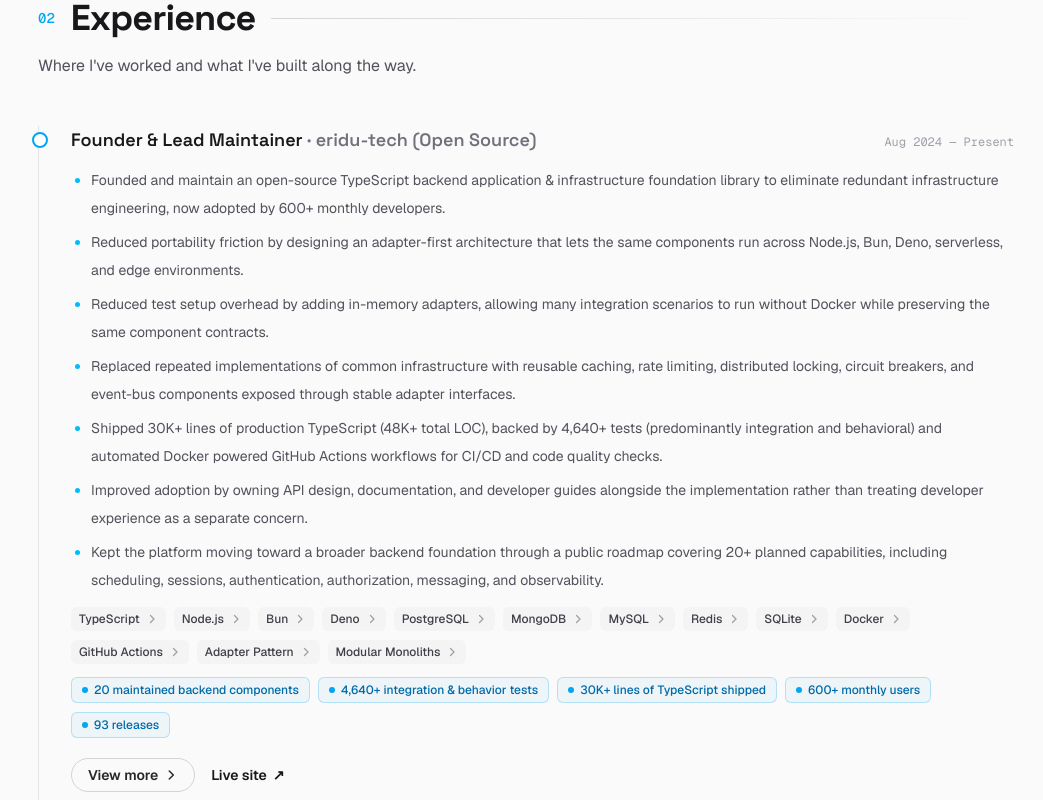
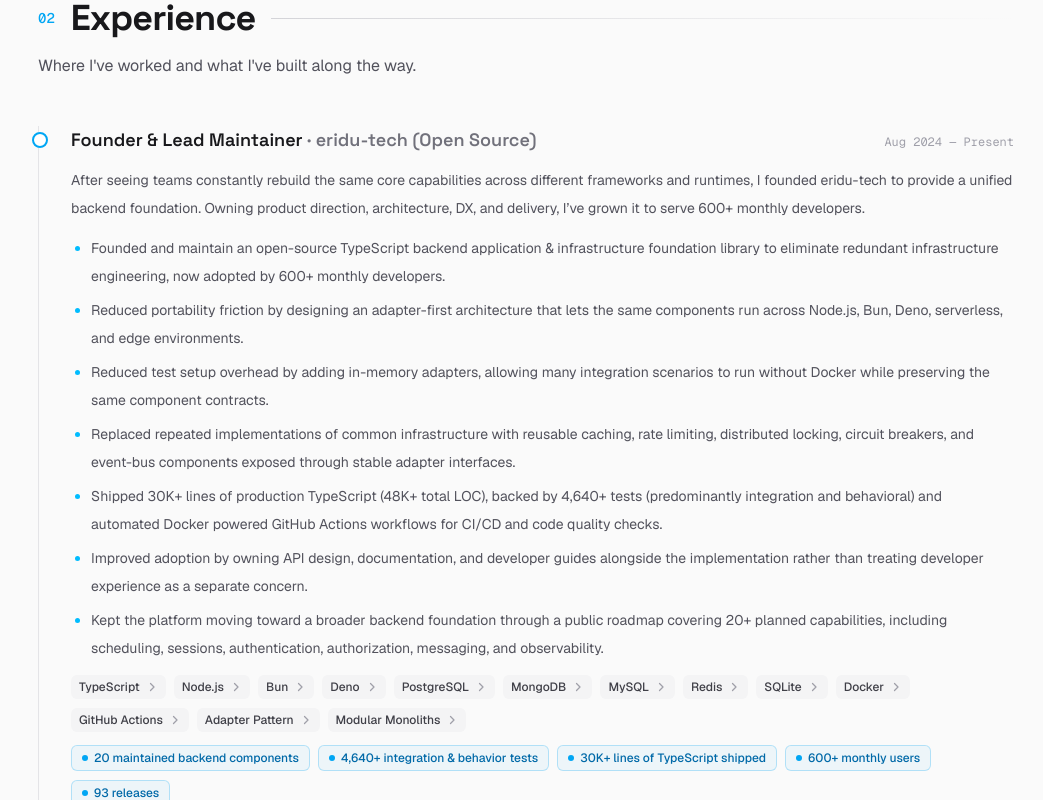
Before and after one commit to yousif-khalil-abdulkarim/yousif-abdulkarim-portfolio, a Next.js app: page /main in a window 1280 px wide. Shown: the part 2140-2940 px from the top of the page, without its empty margins (114-1157 px from the left). Built offline with nearby package versions, Linux system fonts and the light colour scheme; no server answers; what @react-pdf/renderer would draw is missing.

Commit message:
Show experience summary on card and remove points show-more
- Render the experience summary on the timeline card (not only in the modal).
- Remove the Show more button from the points list; points are now capped by pointsLimit.

```diff
--- a/src/components/experience-card.tsx
+++ b/src/components/experience-card.tsx
@@ -33,6 +33,11 @@ export default function ExperienceCard({
         </h3>
         <span className="font-mono text-xs text-zinc-400">{job.period}</span>
       </div>
+      {job.summary && (
+        <p className="mt-3 text-sm leading-7 text-zinc-600 dark:text-zinc-400">
+          {job.summary}
+        </p>
+      )}
       <PointsList items={job.points} limit={pointsLimit} />
       {job.stack.length > 0 && (
         <ul className="mt-3 flex flex-wrap gap-2">
--- a/src/components/points-list.tsx
+++ b/src/components/points-list.tsx
@@ -1,37 +1,18 @@
-"use client";
-
-import { useState } from "react";
-import ShowMoreButton from "@/components/show-more-button";
-
 type PointsListProps = {
   items: string[];
   limit: number;
 };
 
 /**
- * Renders a bullet list of points, showing at most `limit` items with an
- * inline "Show more / Show less" control when the list exceeds the limit.
+ * Renders a bullet list of points, showing at most `limit` items.
  */
 export default function PointsList({ items, limit }: PointsListProps) {
-  const [expanded, setExpanded] = useState(false);
-  const hasMore = items.length > limit;
-  const visible = hasMore && !expanded ? items.slice(0, limit) : items;
-
+  const visible = items.slice(0, limit);
   return (
-    <>
-      <ul className="mt-3 list-disc space-y-1.5 pl-5 text-sm leading-7 text-zinc-600 marker:text-sky-400 dark:text-zinc-400">
-        {visible.map((point) => (
-          <li key={point}>{point}</li>
-        ))}
-      </ul>
-      {hasMore && (
-        <ShowMoreButton
-          expanded={expanded}
-          hiddenCount={items.length - limit}
-          onClick={() => setExpanded((value) => !value)}
-          className="mt-2"
-        />
-      )}
-    </>
+    <ul className="mt-3 list-disc space-y-1.5 pl-5 text-sm leading-7 text-zinc-600 marker:text-sky-400 dark:text-zinc-400">
+      {visible.map((point) => (
+        <li key={point}>{point}</li>
+      ))}
+    </ul>
   );
 }
--- a/src/data/types.ts
+++ b/src/data/types.ts
@@ -77,7 +77,7 @@ export type UiSettings = {
     certificates: number;
     /** Max proof badges shown per entry before "Show more". */
     proofLimit: number;
-    /** Max bullet points shown per experience entry before "Show more". */
+    /** Max bullet points shown per experience entry. */
     pointsLimit: number;
   };
 };
```
